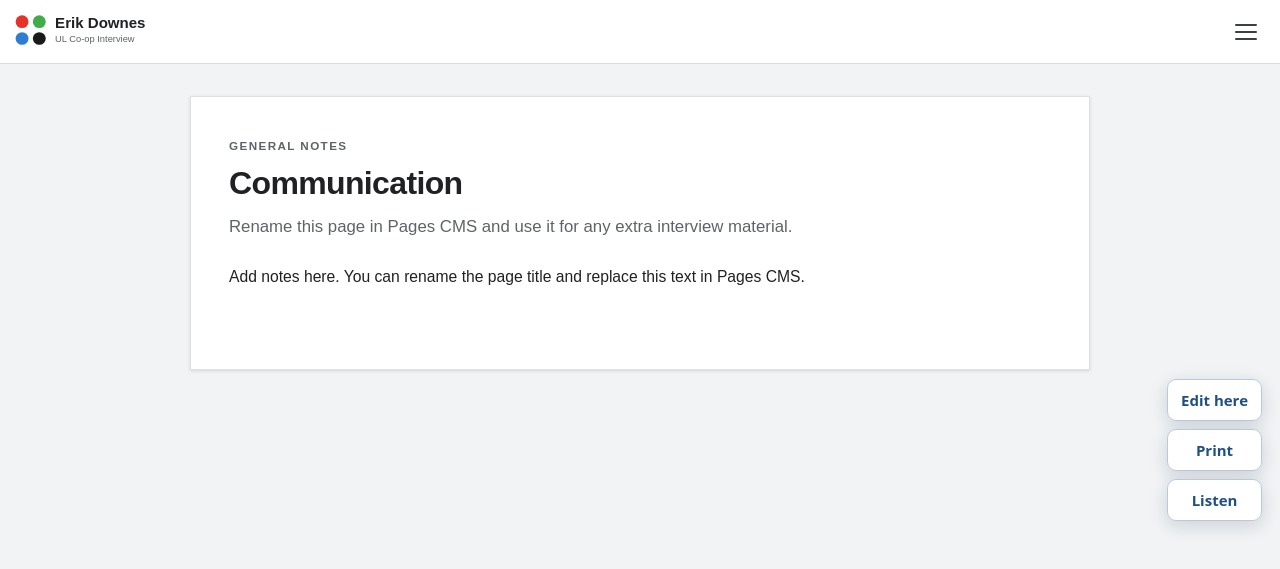
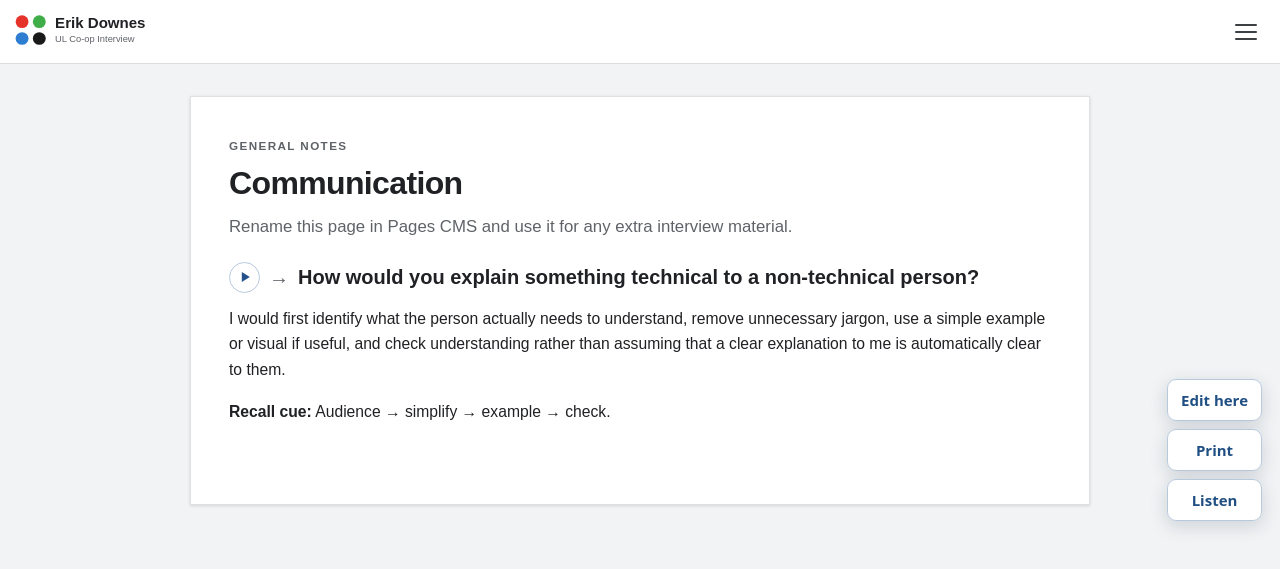
Before and after one commit to ronandownes/coop, a Jekyll site: the page built from miscellaneous.md, in a window 1280 px wide. Shown: the top 569 px of the page. Built offline with Jekyll 4.4.1, drawn with Linux system fonts in a browser that asks for light colours.

Commit message:
Update miscellaneous.md (via Pages CMS)

```diff
--- a/miscellaneous.md
+++ b/miscellaneous.md
@@ -5,4 +5,8 @@ nav_order: 35
 eyebrow: GENERAL NOTES
 intro: Rename this page in Pages CMS and use it for any extra interview material.
 ---
-Add notes here. You can rename the page title and replace this text in Pages CMS.
+## Explain clearly | How would you explain something technical to a non-technical person?
+
+I would first identify what the person actually needs to understand, remove unnecessary jargon, use a simple example or visual if useful, and check understanding rather than assuming that a clear explanation to me is automatically clear to them.
+
+**Recall cue:** Audience → simplify → example → check.
```
